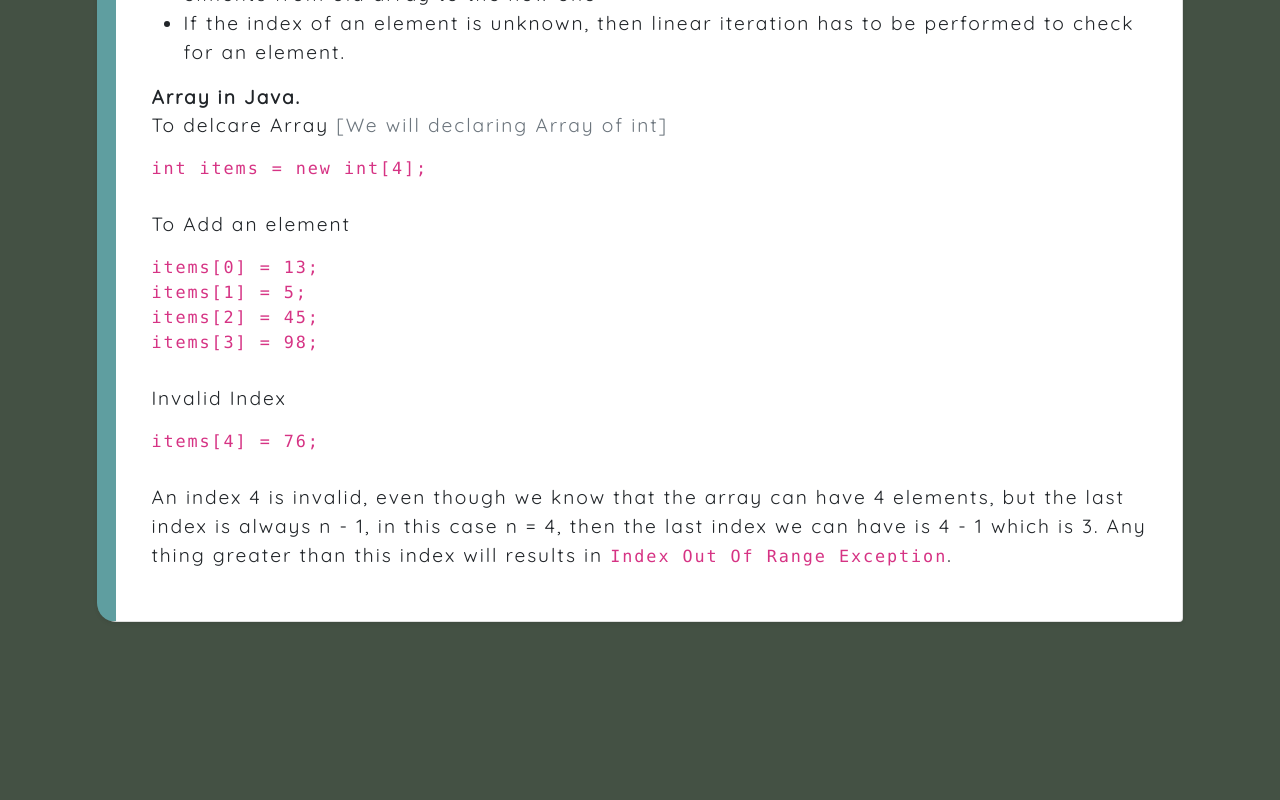
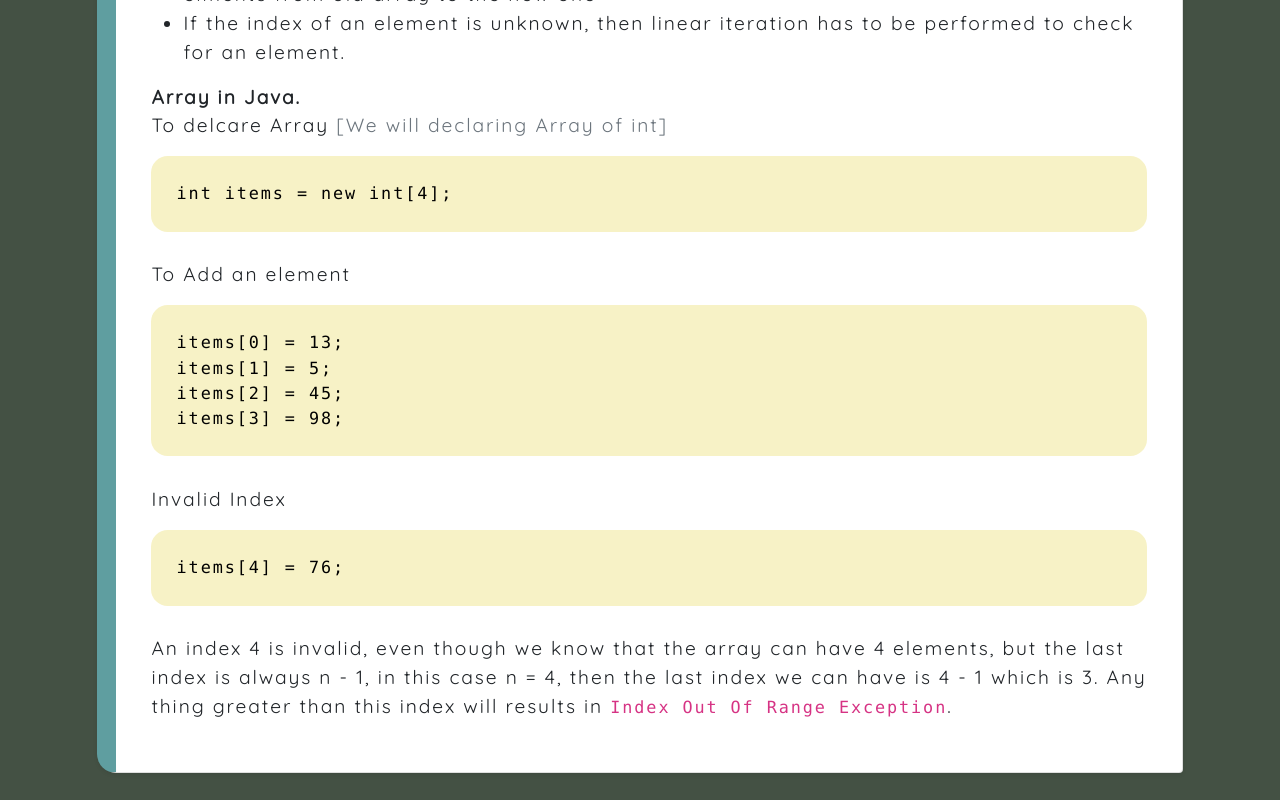
Before and after one commit to yousuf1997/DSA-Brushup-Site, an Angular app: page /content-viewer in a window 1280 px wide. Shown: the part 880-1680 px from the top of the page. Before the commit the page ends 1529 px from the top, so only its background shows below. Built offline with nearby package versions, Linux system fonts and the light colour scheme.

Commit message:
added code-block

```diff
--- a/src/app/content-viwer/content-viwer.component.html
+++ b/src/app/content-viwer/content-viwer.component.html
@@ -49,17 +49,22 @@
                       <div style="font-weight: bolder;;">Array in Java.
                           <div style="font-weight: lighter;">
                             <p>To delcare Array <span class="text-muted">[We will declaring Array of int]</span></p>
-                            <code style="display: block;">int items = new int[4];</code>
+                            <code class="code-block">int items = new int[4];</code>
 
                             <br>
                             <p>To Add an element</p>
-                            <code style="display: block;">items[0] = 13;</code>
-                            <code style="display: block;">items[1] = 5;</code>
-                            <code style="display: block;">items[2] = 45;</code>
-                            <code style="display: block;">items[3] = 98;</code>
+                            <code class="code-block">
+                              items[0] = 13;
+                              <br>
+                              items[1] = 5;
+                              <br>
+                              items[2] = 45;
+                              <br>
+                              items[3] = 98;
+                            </code>
                             <br>
                             <p>Invalid Index</p>
-                            <code style="display: block;">items[4] = 76;</code>
+                            <code class="code-block">items[4] = 76;</code>
                             <br>
                             <p>An index 4 is invalid, even though we know that the array can have 4 elements, but the last index is always n - 1, in this case n = 4, then the last index we can have is 4 - 1 which is 3. Any thing greater than this index will results in <code>Index Out Of Range Exception</code>.</p>
                           </div>
--- a/src/styles.scss
+++ b/src/styles.scss
@@ -37,3 +37,11 @@ $base-background-color: #445144;
 body{
     background-color:$base-background-color;
 }
+
+.code-block{
+    background-color: #f7f2c6;
+    padding: 1.5em;
+    border-radius: 1em;
+    color: black;
+    display: block;
+}
```
